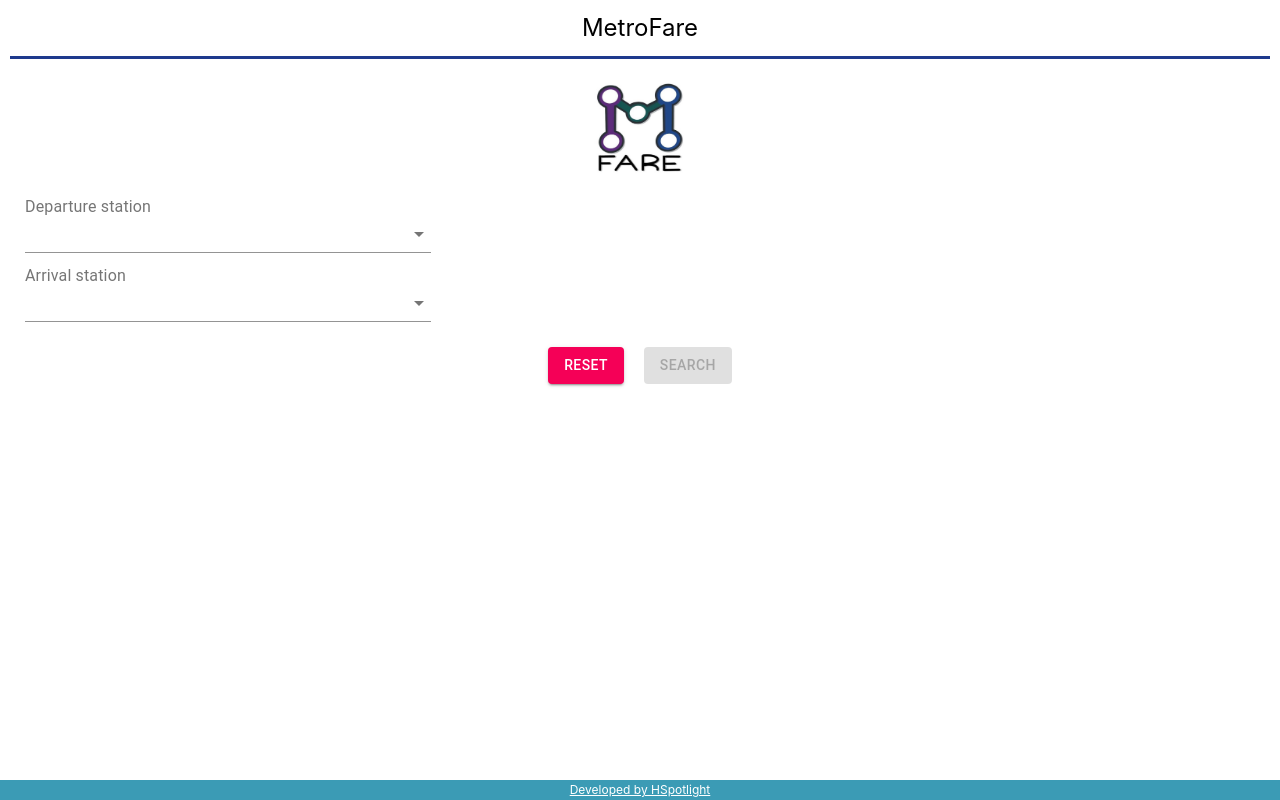
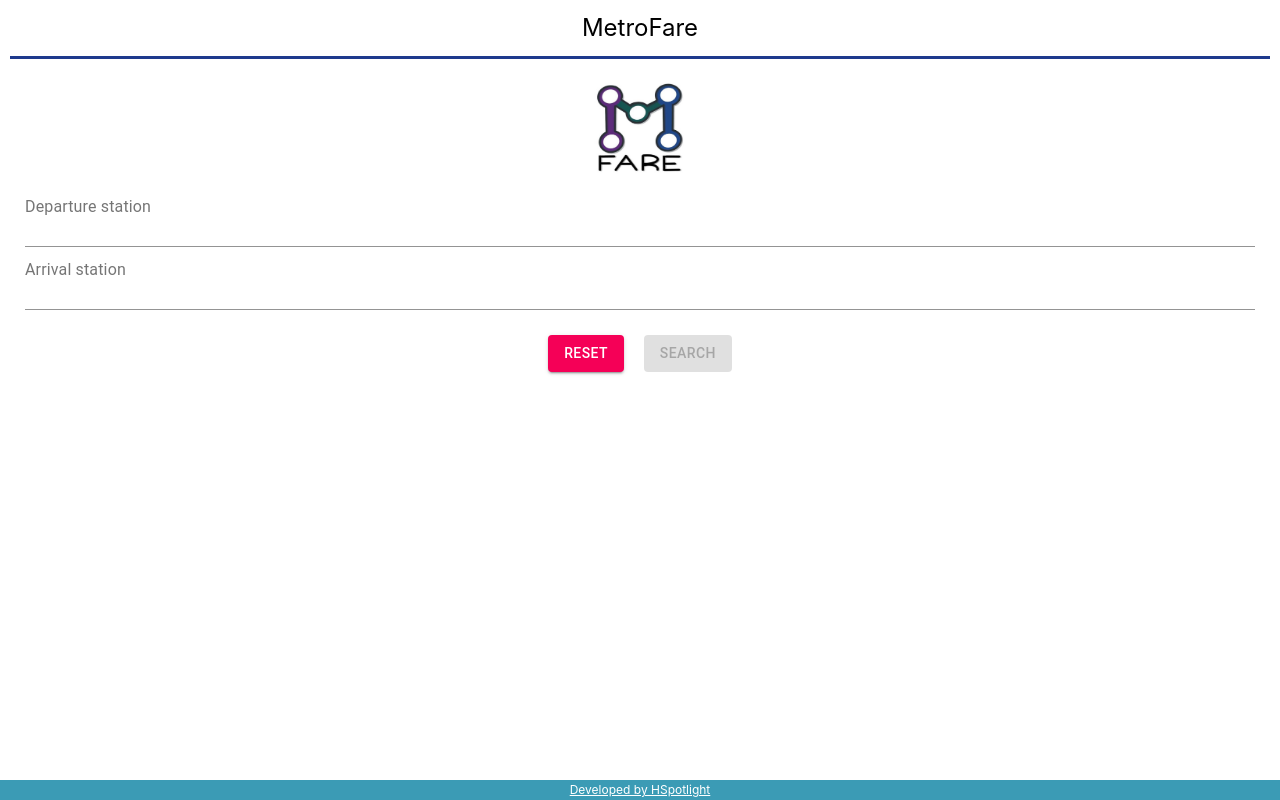
Before and after one commit to hspotlight/metro-fare, a React (Create React App) app: page / in a window 1280 px wide. Built offline with nearby package versions, Linux system fonts and the light colour scheme.

Commit message:
MF-014 Change StationSelectInput from Select to Input

```diff
--- a/src/components/StationSelectInput.tsx
+++ b/src/components/StationSelectInput.tsx
@@ -1,10 +1,10 @@
-import { InputLabel, Select } from "@material-ui/core";
+import { Input, InputLabel, Select } from "@material-ui/core";
 import React from "react";
 import { useTranslation } from "react-i18next";
 import { STATIONS } from "../data";
 import { Station } from "../types";
 import { getLineTypeLabel, getStationName } from "../services/util.service";
-import '../styles/StationSelectInput.scss';
+import "../styles/StationSelectInput.scss";
 
 export type StationSelectInputProps = {
   title: string;
@@ -17,37 +17,23 @@ const StationSelectInput = ({
   title,
   value,
   onClick,
-  onFocus
+  onFocus,
 }: StationSelectInputProps) => {
   const { i18n } = useTranslation();
   const stationElementId = `${title}-native-required`;
+  const station = STATIONS.find((station) => station.key === value);
+  const getStationLabel = (station: Station | undefined) => {
+    if (!station) return "";
+
+    const lineType = getLineTypeLabel(station.lineType);
+    const stationName = getStationName(station, i18n.language);
+    return station ? `${lineType} [${station.key}] ${stationName}` : "";
+  };
+  const label = getStationLabel(station);
   return (
     <div className="station-select-input" onFocus={onFocus}>
       <InputLabel htmlFor={stationElementId}>{title}</InputLabel>
-      <Select
-        native
-        onChange={(e: any) => onClick(e.target.value)}
-        name={"Line"}
-        value={value}
-        inputProps={{
-          id: stationElementId,
-        }}
-      >
-        <option value={""}></option>
-        {STATIONS.map((station: Station) => {
-          const stationName = getStationName(
-            station,
-            i18n.language
-          );
-          const stationLine = getLineTypeLabel(station.lineType);
-          const label = `${stationLine} [${station.key}] ${stationName}`;
-          return (
-            <option key={station.key} value={station.key}>
-              {label}
-            </option>
-          );
-        })}
-      </Select>
+      <Input className="station-input" value={label} />
     </div>
   );
 };
--- a/src/styles/StationSelectInput.scss
+++ b/src/styles/StationSelectInput.scss
@@ -1,3 +1,9 @@
 .station-select-input + .station-select-input {
     margin-top: 15px;
 }
+
+.station-select-input {
+    .station-input {
+        width: 100%;
+    }
+}
```
